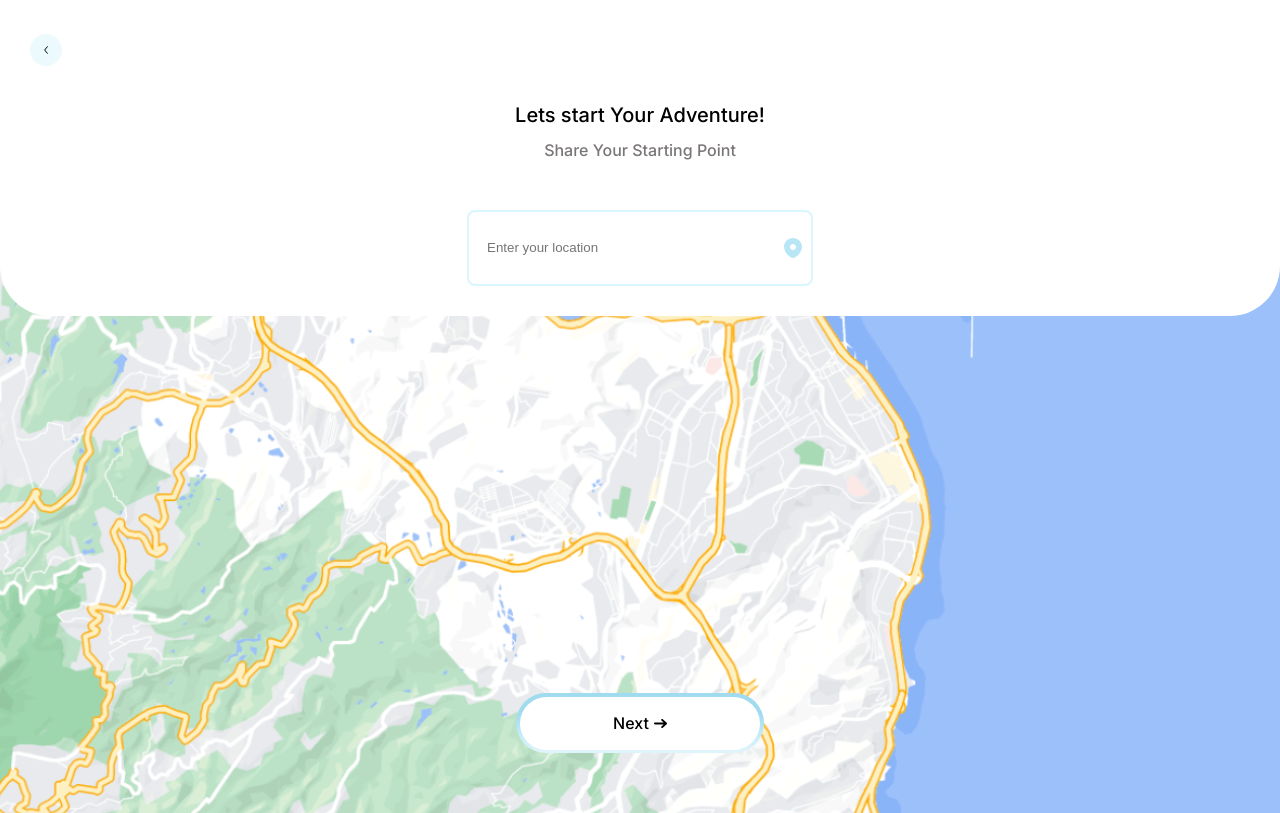
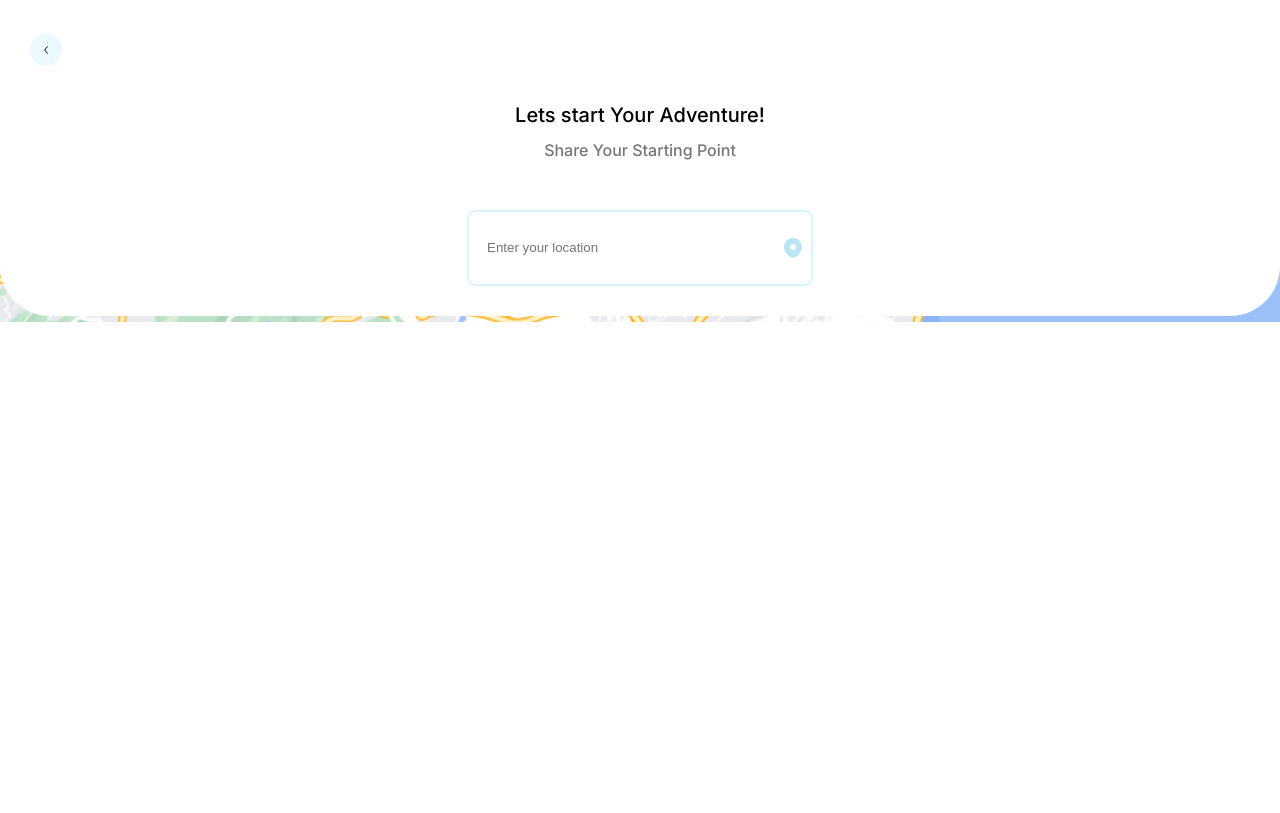
Before and after one commit to Scriptkidd98/keen-nextjs, a Next.js app: page /onboarding/location in a window 1280 px wide. Built offline with nearby package versions, Linux system fonts and the light colour scheme.

Commit message:
changes made

```diff
--- a/src/app/onboarding/location/page.module.css
+++ b/src/app/onboarding/location/page.module.css
@@ -5,7 +5,7 @@
     display: flex;
     justify-content: flex-end;
     flex-direction: column;
-    height: 76.4778325vh;
+    height: 100%;
     background-size: cover;
     margin-top: -14.2857143vh;
 }
```
